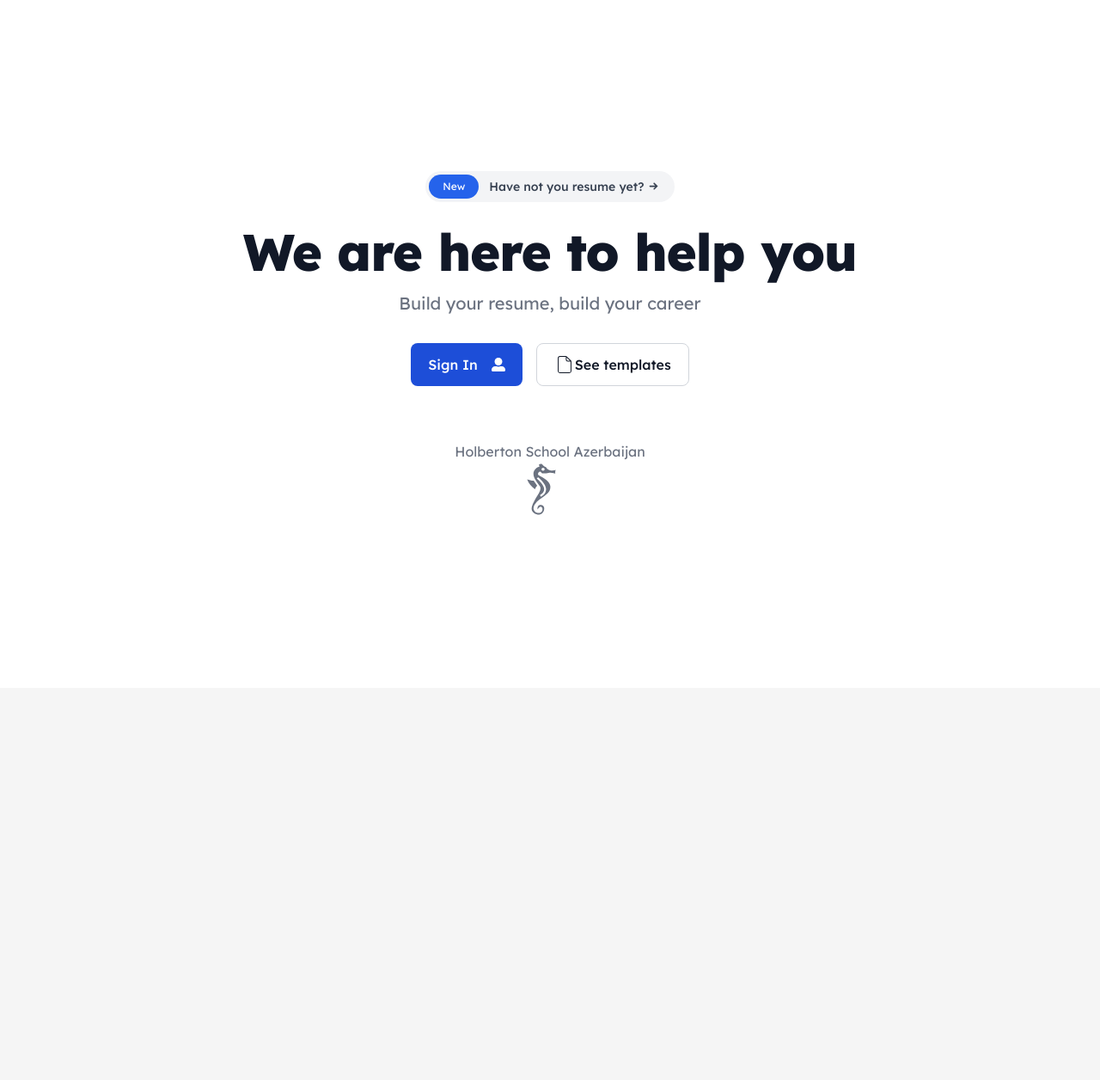
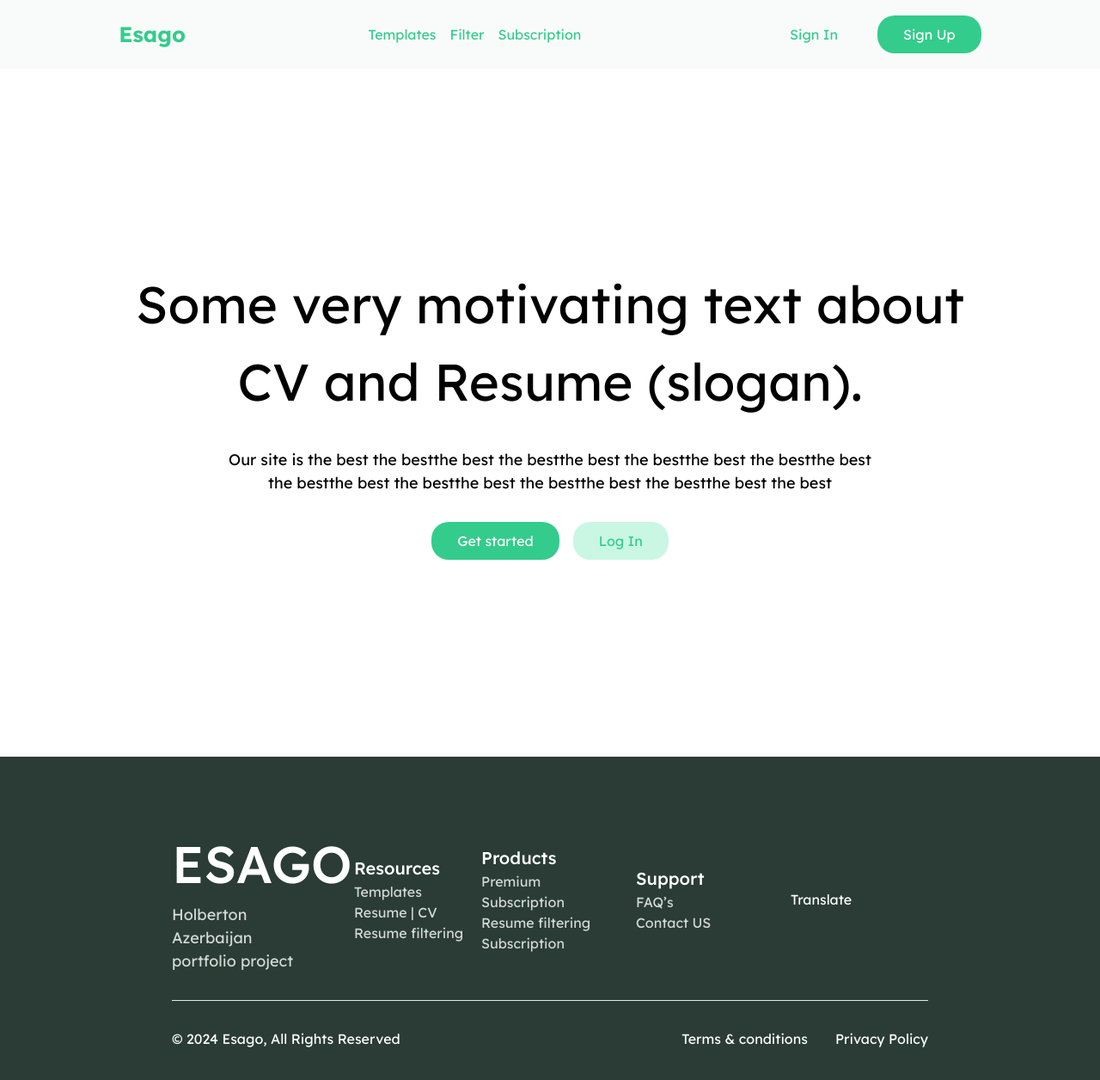
Before and after one commit to dadashussein/esago, a React (Vite) app in the folder frontend/: page / in a window 1280 px wide. Shown: the top 1256 px of the page at 86% size. Before the commit the page ends 800 px from the top, so only its background shows below. Built offline with nearby package versions, Linux system fonts and the light colour scheme.

Commit message:
landing page

```diff
--- /dev/null
+++ b/frontend/src/components/Button.jsx
@@ -0,0 +1,13 @@
+import React from "react";
+
+const Button = ({ bgColor, textColor, children, classname }) => {
+  return (
+    <button
+      className={`bg-${bgColor} text-${textColor} inline-flex py-[10px] px-[30px] rounded-[20px] ${classname}`}
+    >
+      {children}
+    </button>
+  );
+};
+
+export default Button;
--- a/frontend/src/components/Footer.jsx
+++ b/frontend/src/components/Footer.jsx
@@ -1,21 +1,38 @@
 const Footer = () => {
   return (
-    <footer className="bg-white rounded-lg shadow m-4 dark:bg-gray-800">
-      <div className="w-full mx-auto max-w-screen-xl p-4 md:flex md:items-center md:justify-between">
-        <span className="text-sm text-gray-500 sm:text-center dark:text-gray-400">
-          © 2024 <a href="google.com" className="hover:underline">Esago</a>. All Rights Reserved.
-        </span>
-        <ul className="flex flex-wrap items-center mt-3 text-sm font-medium text-gray-500 dark:text-gray-400 sm:mt-0">
-          <li>
-            <a href="#" className="hover:underline me-4 md:me-6">About</a>
-          </li>
-          <li>
-            <a href="#" className="hover:underline me-4 md:me-6">Privacy Policy</a>
-          </li>
-          <li>
-            <a href="#" className="hover:underline me-4 md:me-6">Licensing</a>
-          </li>
-        </ul>
+    <footer className="h-[384px] px-[200px] py-[80px] flex-shrink-0 w-full bg-darkPrimary-800">
+      <div className="grid grid-cols-5 items-center   justify-center gap-[20px] mb-8  text-white">
+        <div>
+          <h1 className="text-[60px] font-[500] ">ESAGO</h1>{" "}
+          <p className="text-[18px] opacity-[0.8] font-[400]">
+            Holberton Azerbaijan portfolio project
+          </p>
+        </div>
+        <div className="ml-8">
+          <h1 className="text-[20px] font-[500]">Resources</h1>
+          <p className="opacity-[0.8] font-[400] text-[16px]">Templates</p>
+          <p className="opacity-[0.8] font-[400] text-[16px]">Resume | CV</p>
+          <p className="opacity-[0.8] font-[400] text-[16px]">Resume filtering</p>
+        </div>
+        <div>
+          <h1 className="text-[20px] font-[500]">Products</h1>
+          <p className="opacity-[0.8] font-[400] text-[16px]">Premium Subscription</p>
+          <p className="opacity-[0.8] font-[400] text-[16px]">Resume filtering Subscription</p>
+        </div>
+        <div>
+          <h1 className="text-[20px] font-[500]">Support</h1>
+          <p className="opacity-[0.8] font-[400] text-[16px]">FAQ’s</p>
+          <p className="opacity-[0.8] font-[400] text-[16px]">Contact US</p>
+        </div>
+        <div>Translate</div>
+      </div>
+      <hr />
+      <div className="flex justify-between mt-8 font-[400] text-white">
+        <div><span>© 2024 Esago, All Rights Reserved</span></div>
+        <div className="flex gap-8">
+          <span>Terms & conditions</span>
+          <span>Privacy Policy</span>
+        </div>
       </div>
     </footer>
   );
--- a/frontend/src/components/Header.jsx
+++ b/frontend/src/components/Header.jsx
@@ -1,6 +1,7 @@
 import { useDispatch, useSelector } from "react-redux";
 import { logout } from "../store/features/auth/authSlice";
 import { useNavigate } from "react-router-dom";
+import Button from "./Button";
 
 const Header = () => {
   const dispatch = useDispatch();
@@ -12,23 +13,22 @@ const Header = () => {
   };
   const auth = useSelector((state) => state.auth.currentUser);
   //console.log(auth);
-  let imgURl = `http://localhost:8000/static/profiles/${auth?.profile_picture}`
+  let imgURl = `http://localhost:8000/static/profiles/${auth?.profile_picture}`;
   return (
-    <div className="flex justify-between items-center p-[1rem] border-b sticky ">
-      <div className="logo">esago</div>
-
-      <div className="flex items-center justify-center gap-8">
-        <h1 className="border p-2 rounded">Hi, {auth?.first_name}</h1>
-        <img
-          src={imgURl}
-          alt="profile"
-          className="w-12 h-12 rounded-full object-fill"
-        />
-        <div className="flex items-center justify-center">
-          <button className="btn-secondary" onClick={handleLogout}>
-            Log Out
-          </button>
-        </div>
+    <div className="flex px-8 justify-around h-[80px] shrink-0  items-center   sticky bg-bg-primary ">
+      <h1 className="text-primary-500 font-bold text-[25px]">Esago</h1>
+      <div>
+        <ul className="flex gap-4 text-primary-500">
+          <li>Templates</li>
+          <li>Filter</li>
+          <li>Subscription</li>
+        </ul>
+      </div>
+      <div className="flex gap-4">
+        <Button textColor="primary-500">Sign In</Button>
+        <Button bgColor="primary-500" textColor="white">
+          Sign Up
+        </Button>
       </div>
     </div>
   );
--- /dev/null
+++ b/frontend/src/components/Landing.jsx
@@ -0,0 +1,41 @@
+import { useState } from "react";
+import Login from "./Login";
+
+const Landing = () => {
+  const [login, setLogin] = useState(false);
+  return (
+    <div>
+      {login ? (
+        <Login />
+      ) : (
+        <div className="w-full h-screen flex flex-col gap-8 items-center justify-center ">
+          <div className="w-[1013px] ">
+            <h1 className="text-[60px]  text-center">
+              Some very motivating text about CV and Resume (slogan).
+            </h1>
+          </div>
+          <div className="w-[768px]">
+            <p className="text-center text-[18px] font-[400] text-[#000]">
+              Our site is the best the bestthe best the bestthe best the bestthe
+              best the bestthe best the bestthe best the bestthe best the
+              bestthe best the bestthe best the best
+            </p>
+          </div>
+          <div className="flex gap-4">
+            <button className="bg-primary-500 inline-flex py-[10px] px-[30px] rounded-[20px] text-white">
+              Get started
+            </button>
+            <button
+              onClick={() => setLogin(!login)}
+              className=" bg-primary-400  inline-flex py-[10px] px-[30px] rounded-[20px] text-primary-500"
+            >
+              Log In
+            </button>
+          </div>
+        </div>
+      )}
+    </div>
+  );
+};
+
+export default Landing;
--- a/frontend/src/components/Login.jsx
+++ b/frontend/src/components/Login.jsx
@@ -1,8 +1,9 @@
 import { unwrapResult } from "@reduxjs/toolkit";
-import  { useState } from "react";
+import { useState } from "react";
 import { useDispatch } from "react-redux";
 import { Link, useNavigate } from "react-router-dom";
 import { login } from "../store/features/auth/authSlice";
+import Button from "./Button";
 
 const Login = () => {
   const [error, setError] = useState(null);
@@ -50,7 +51,7 @@ const Login = () => {
             </p>
           </div>
         </div>
-        <form onSubmit={handleSignIn}>
+        <form className="flex flex-col " onSubmit={handleSignIn}>
           <div className="mb-2">
             <label className="font-medium" htmlFor="username_or_email">
               Email
@@ -77,16 +78,17 @@ const Login = () => {
 
             {error && <div className="text-red-500">{error}</div>}
           </div>
-          <button className="w-full mt-4 px-4 py-2 text-white font-medium bg-indigo-600 hover:bg-indigo-500 active:bg-indigo-600 rounded-lg duration-150">
-            Sign in
-          </button>
+          <Button
+            classname=" inline-block mt-2"
+            bgColor="primary-500"
+            textColor="white"
+          >
+            Sign In
+          </Button>
         </form>
 
         <div className="text-center">
-          <a
-            href="#"
-            className="text-indigo-600 hover:text-indigo-500"
-          >
+          <a href="#" className="text-indigo-600 hover:text-indigo-500">
             Forgot password?
           </a>
         </div>
--- a/frontend/src/components/Main/Leftside/Sections/Education.jsx
+++ b/frontend/src/components/Main/Leftside/Sections/Education.jsx
@@ -3,6 +3,9 @@ import { IoMdAdd } from "react-icons/io";
 import { GrFormPrevious, GrFormNext } from "react-icons/gr";
 import { GoArrowLeft } from "react-icons/go";
 import useEducation from "~/hooks/useEducation";
+import { useDispatch } from "react-redux";
+import { useEffect, useState } from "react";
+import { postEducation } from "~/store/features/education/educationThunks";
 
 const Education = ({ setCurrentSection }) => {
   const {
@@ -13,11 +16,17 @@ const Education = ({ setCurrentSection }) => {
     handleRemoveEducation,
     handleInputChange,
     setCurrentIndex,
-    handleSendAndNext,
-    handleSaveClick,
-    handleEditClick,
-    isEditing,
+    handleUpdateEducation,
   } = useEducation(setCurrentSection);
+
+  const dispatch = useDispatch();
+
+  const handleSendAndNext = (e) => {
+    const token = localStorage.getItem("accessToken");
+    e.preventDefault();
+    dispatch(postEducation({ token, education }));
+    setCurrentSection(1);
+  };
 
   return (
     <div className="border-gray-900 px-6 py-4">
@@ -40,10 +49,11 @@ const Education = ({ setCurrentSection }) => {
             </button>
             <button
               type="button"
-              onClick={isEditing ? handleSaveClick : handleEditClick}
+              onClick={handleUpdateEducation}
               className="flex items-center text-gray-600 hover:text-red-500 duration-200 ease-linear "
             >
-              {isEditing ? <MdSave size="2rem" /> : <MdEdit size="2rem" />}
+              {/* {isEditing ? <MdSave size="2rem" /> : <MdEdit size="2rem" />} */}
+              save
             </button>
           </div>
         )}
--- a/frontend/src/index.css
+++ b/frontend/src/index.css
@@ -16,12 +16,8 @@ html {
 }
 
 
-html{
+html {
   scroll-behavior: smooth;
-}
-
-body {
-  background-color: #f5f5f5;
 }
 
 ul,
@@ -31,13 +27,6 @@ li {
 
 
 @layer components {
-  .btn-primary {
-    @apply py-1 px-4 bg-primary-600 duration-300 ease-in text-white font-semibold rounded shadow-md hover:bg-green-700 focus:outline-none focus:ring focus:ring-violet-400 focus:ring-opacity-75;
-  }
-
-  .btn-secondary {
-    @apply text-white bg-gradient-to-r from-cyan-500 to-blue-500 hover:bg-gradient-to-bl   font-medium rounded-lg text-sm px-5 py-2.5 text-center me-2 mb-2;
-  }
 
   .input-primary {
     @apply block w-full rounded-md border p-1.5 text-gray-900 shadow-sm sm:text-sm sm:leading-6 mt-2
@@ -46,4 +35,13 @@ li {
   .label-primary {
     @apply block text-sm font-medium leading-6 text-gray-900
   }
+
+  .landing-container {
+    @apply flex flex-col items-center justify-center h-screen
+  }
+
+  .landing-title {
+    @apply text-4xl font-bold text-gray-900
+  }
+
 }
--- a/frontend/src/pages/home/HomePage.jsx
+++ b/frontend/src/pages/home/HomePage.jsx
@@ -1,12 +1,15 @@
 // Desc: Home page component
+import Landing from "~/components/Landing";
 import Hero from "../../components/Hero";
-
+import Header from "~/components/Header";
+import Footer from "~/components/Footer";
 
 const HomePage = () => {
-
   return (
     <div>
-      <Hero />
+      <Header />
+      <Landing />
+      <Footer />
     </div>
   );
 };
--- a/frontend/tailwind.config.js
+++ b/frontend/tailwind.config.js
@@ -7,23 +7,10 @@ export default {
   theme: {
     extend: {
       colors: {
-        primary: { "50": "#eff6ff", "100": "#dbeafe", "200": "#bfdbfe", "300": "#93c5fd", "400": "#60a5fa", "500": "#3b82f6", "600": "#2563eb", "700": "#1d4ed8", "800": "#1e40af", "900": "#1e3a8a", "950": "#172554" }
+        primary: { 500: "#33CC8C", 400: "rgba(82, 224, 165, 0.30)" },
+        darkPrimary: { 800: "#2A3C35", 500: "#708F82", 100: "#C9D9D2" },
+        "bg-primary": "#F9FBFA",
       },
     },
-    plugins: [
-      function ({ addBase }) {
-        addBase({
-          'input:focus': {
-            outline: 'none',
-          },
-          'textarea:focus': {
-            outline: 'none',
-          },
-          'select:focus': {
-            outline: 'none',
-          },
-        });
-      },
-    ],
   }
 };
```
Also changed, not shown: frontend/src/components/LightButton.jsx (added, +54 -0 lines), 5 other files (tests, documents, lock files or other folders).
